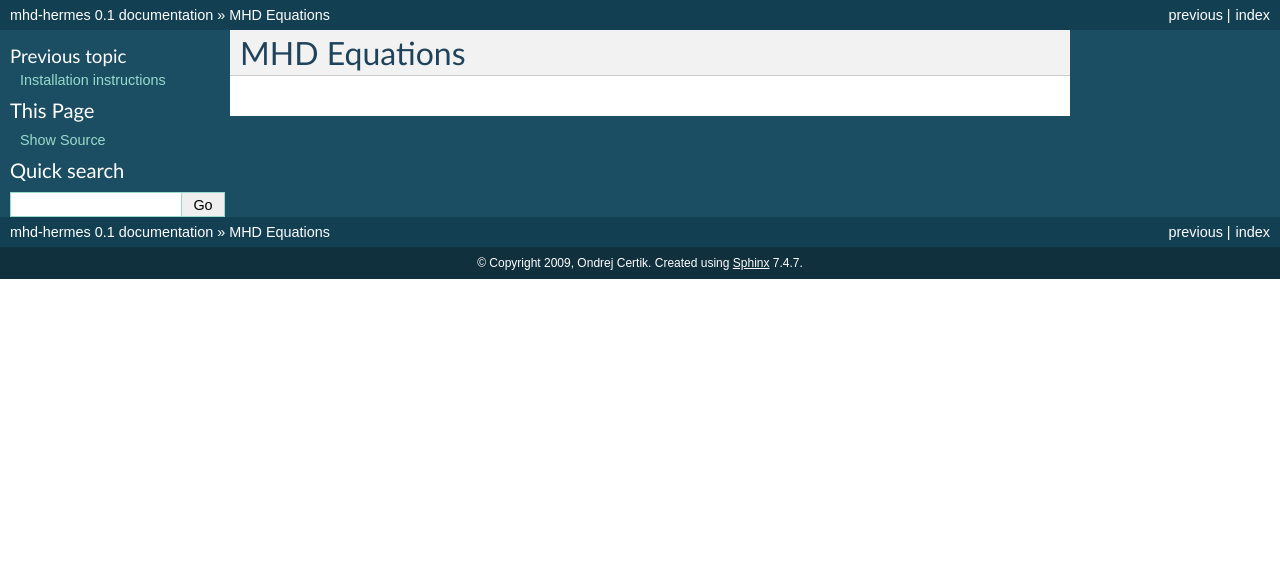
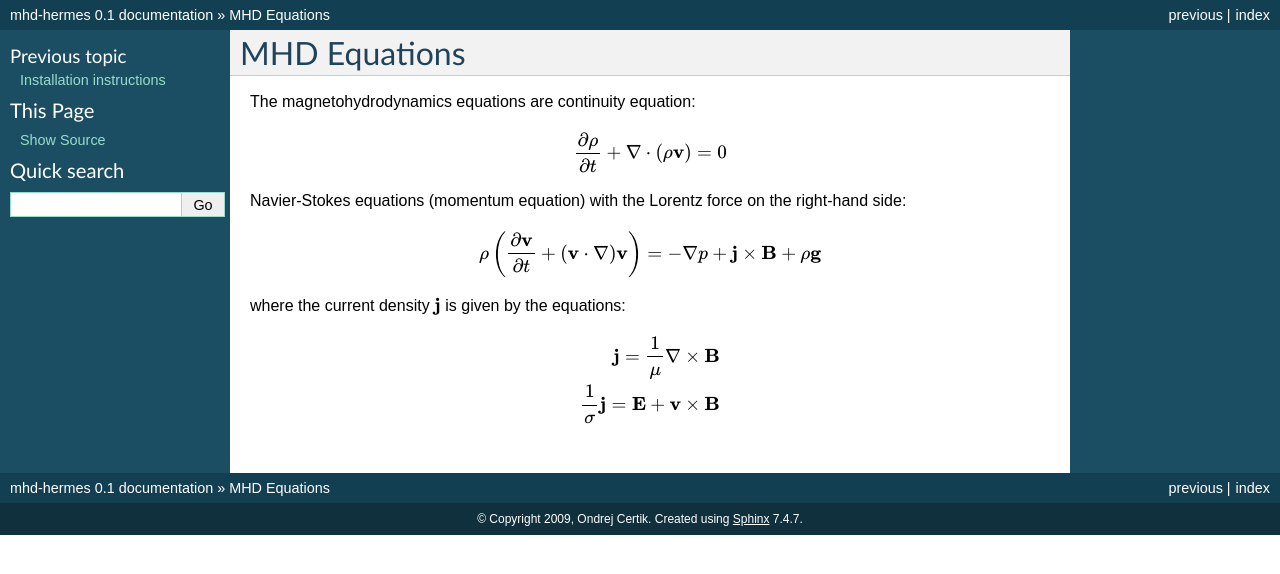
Before and after one commit to certik/mhd-hermes, a Sphinx documentation site: the page built from doc/physics.rst, in a window 1280 px wide. Shown: the top 574 px of the page. Built offline with Sphinx 7.4.7, drawn with Linux system fonts in a browser that asks for light colours; formulas are drawn with MathJax 3.

Commit message:
MHD equations started

```diff
--- a/doc/physics.rst
+++ b/doc/physics.rst
@@ -1,2 +1,24 @@
 MHD Equations
 -------------
+
+The magnetohydrodynamics equations are continuity equation:
+
+.. math::
+
+    \frac{\partial \rho}{\partial t} + \nabla\cdot(\rho {\bf v}) = 0
+
+Navier-Stokes equations (momentum equation) with the Lorentz force on the
+right-hand side:
+
+.. math::
+
+    \rho\left(\frac{\partial {\bf v}}{\partial t} + ({\bf v} \cdot \nabla)
+     {\bf v} \right) = -\nabla p + {\bf j} \times {\bf B} + \rho {\bf g}
+
+where the current density :math:`{\bf j}` is given by the equations:
+
+.. math::
+
+    {\bf j} = {1\over\mu}\nabla\times{\bf B}
+
+    {1\over\sigma}{\bf j} = {\bf E} + {\bf v}\times{\bf B}
```
